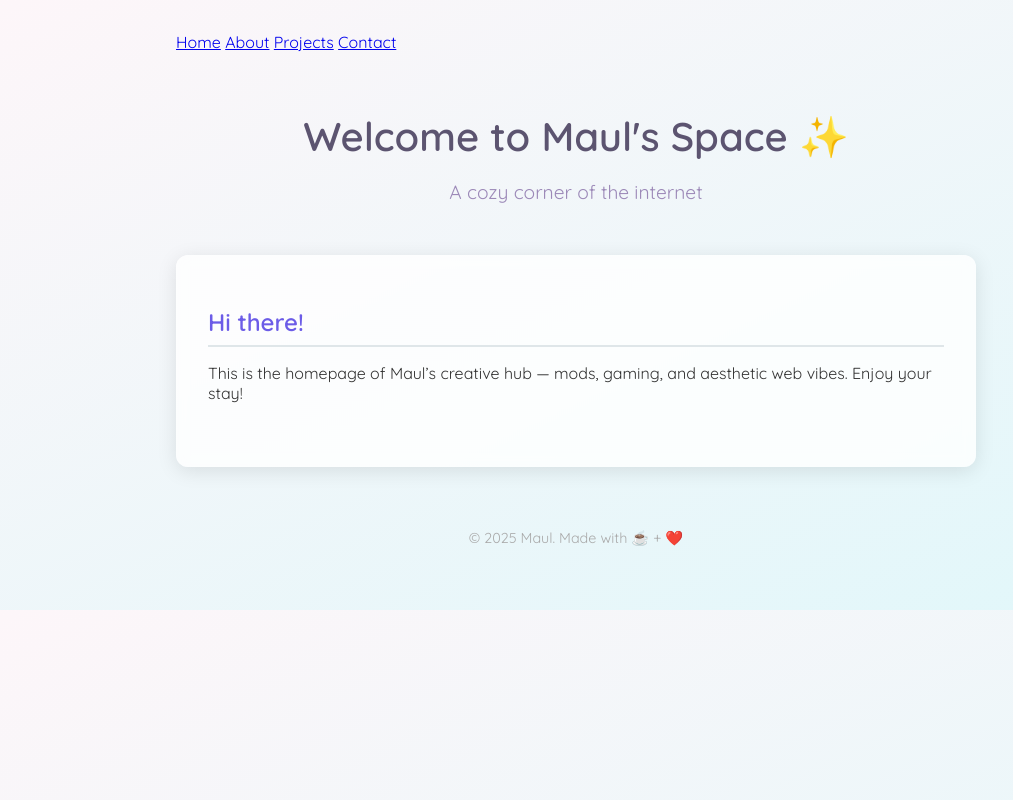
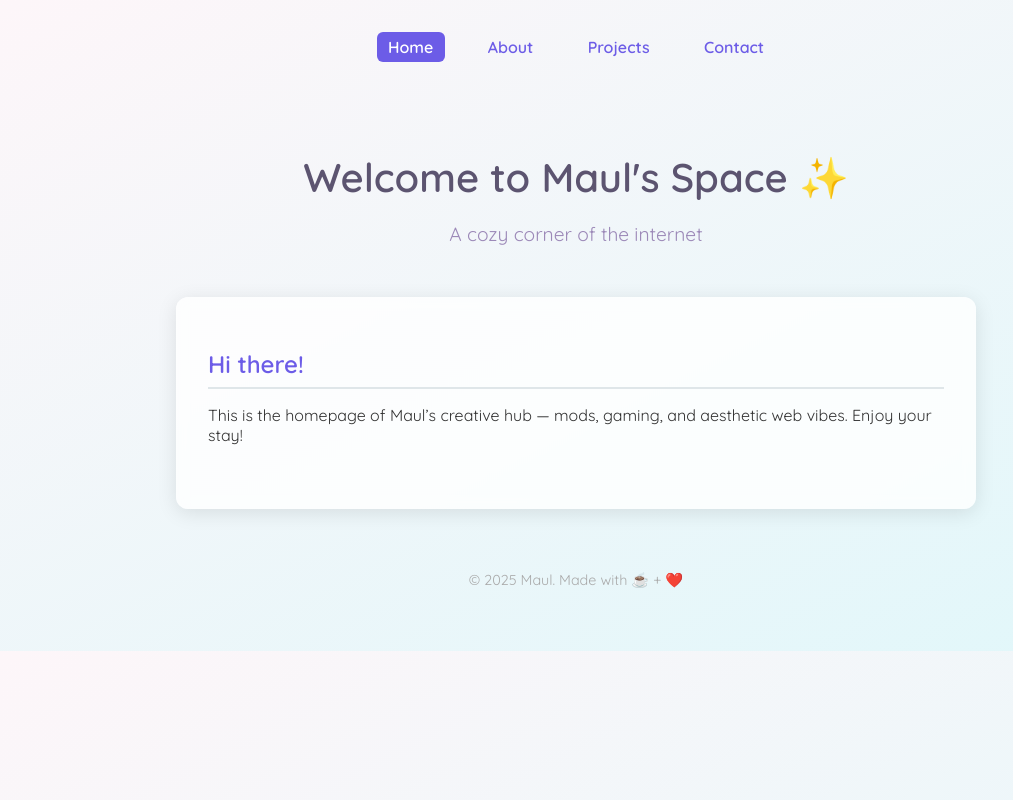
Before and after one commit to AchmadMaulana078/Ach.Maul, a plain HTML site: page index.html in a window 1280 px wide. Shown: the whole page, without its empty margins (64-1077 px from the left). Drawn offline with Linux system fonts and the light colour scheme.

Commit message:
style.css

```diff
--- a/style.css
+++ b/style.css
@@ -10,6 +10,31 @@ body {
   max-width: 800px;
   margin: auto;
   padding: 2rem;
+}
+
+nav {
+  display: flex;
+  justify-content: center;
+  gap: 2rem;
+  margin-bottom: 2rem;
+}
+
+nav a {
+  text-decoration: none;
+  color: #6c5ce7;
+  font-weight: 600;
+  padding: 0.3rem 0.7rem;
+  border-radius: 6px;
+  transition: background-color 0.3s ease;
+}
+
+nav a:hover {
+  background-color: #dfe6e9;
+}
+
+nav a.active {
+  background-color: #6c5ce7;
+  color: white;
 }
 
 header {
```
